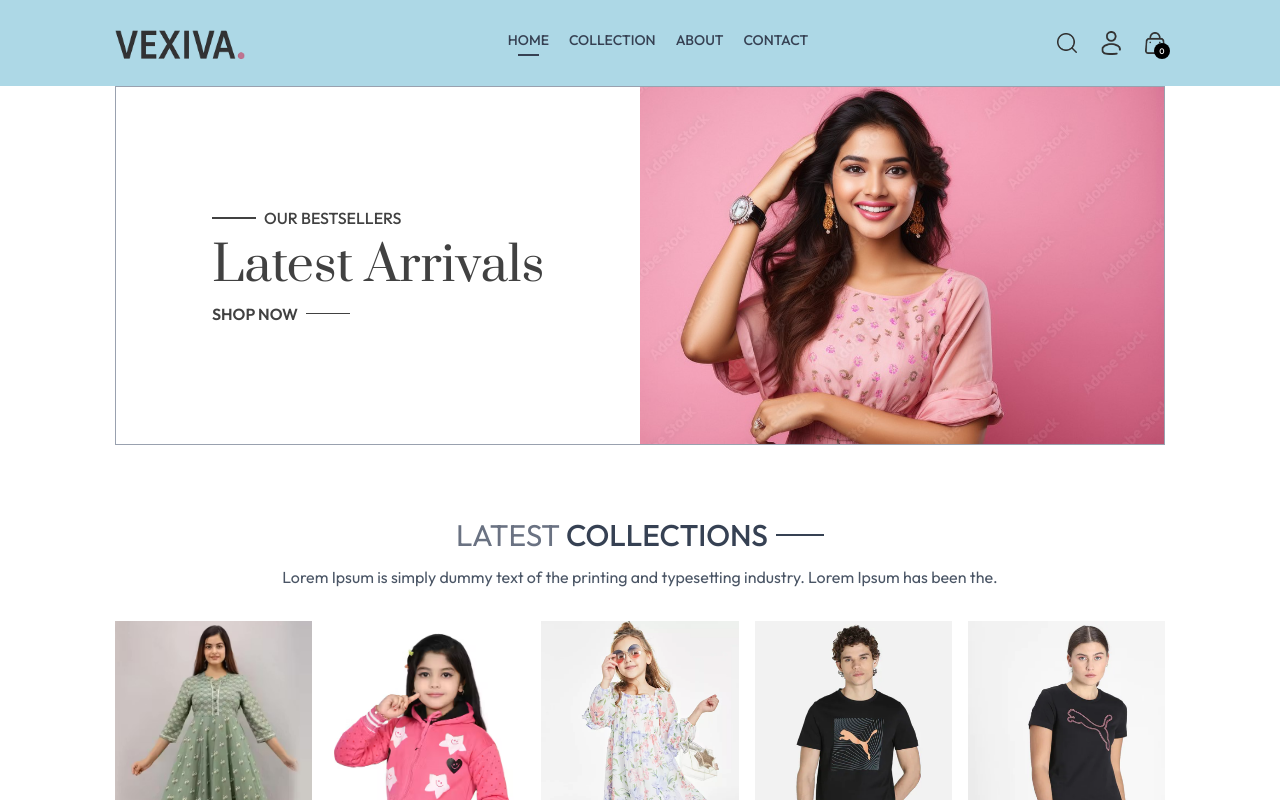
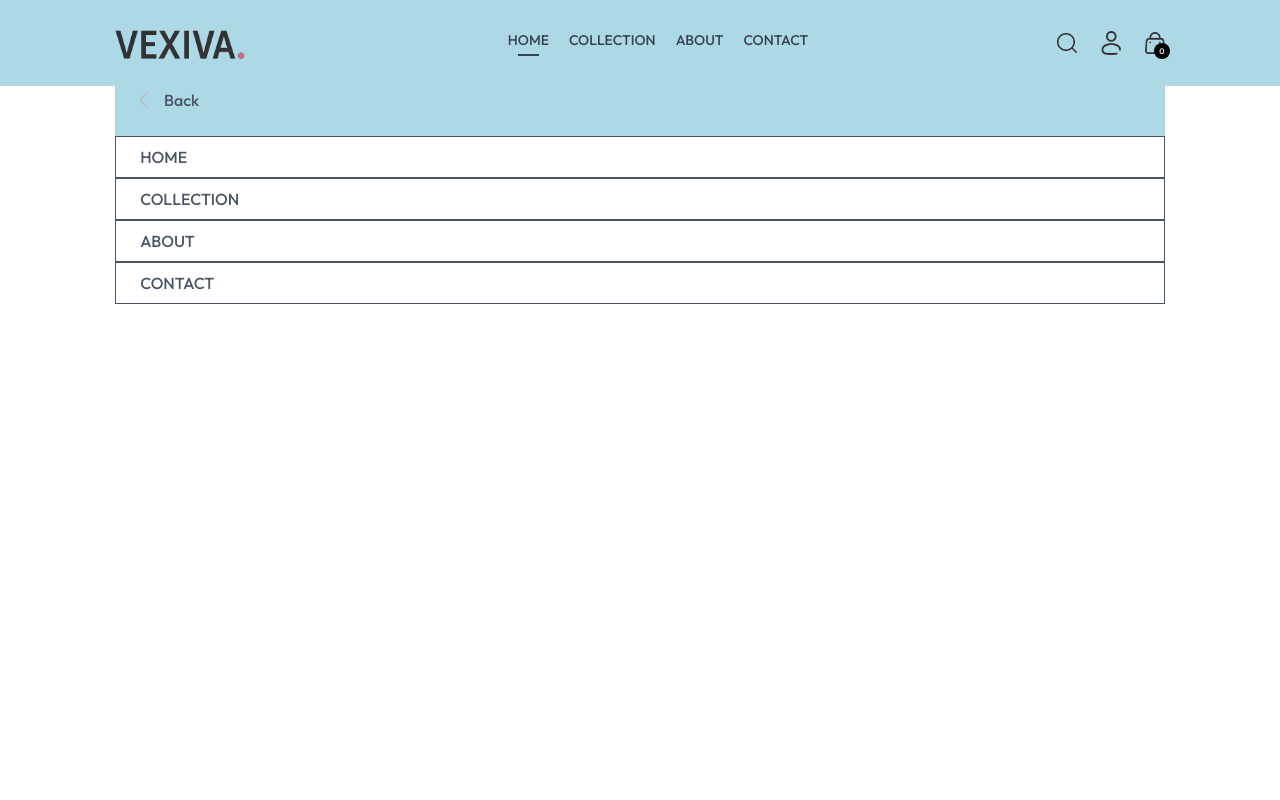
Before and after one commit to naveenbanjara89/E-Commerce-Project, a React (Vite) app: page / in a window 1280 px wide. Shown: the top 800 px of the page. Built offline with nearby package versions, Linux system fonts and the light colour scheme.

Commit message:
Adjust Navbar component for visibility transition

```diff
--- a/src/components/Navbar.jsx
+++ b/src/components/Navbar.jsx
@@ -64,7 +64,7 @@
             </div>
 
 
-        <div className={`absolute top-0 right-0 bottom-0 overflow-hidden bg-white transition-all ${visible?'w-full':'w-0' }`}>
+        <div className={`absolute top-16 left-0 w-full h-[calc(100vh-4rem)] z-40 overflow-hidden bg-white transition-all ${visible?'w-full':'w-0' }`}>
 
             <div className='flex flex-col text-gray-600 '>
                 <div onClick={()=>{
```
